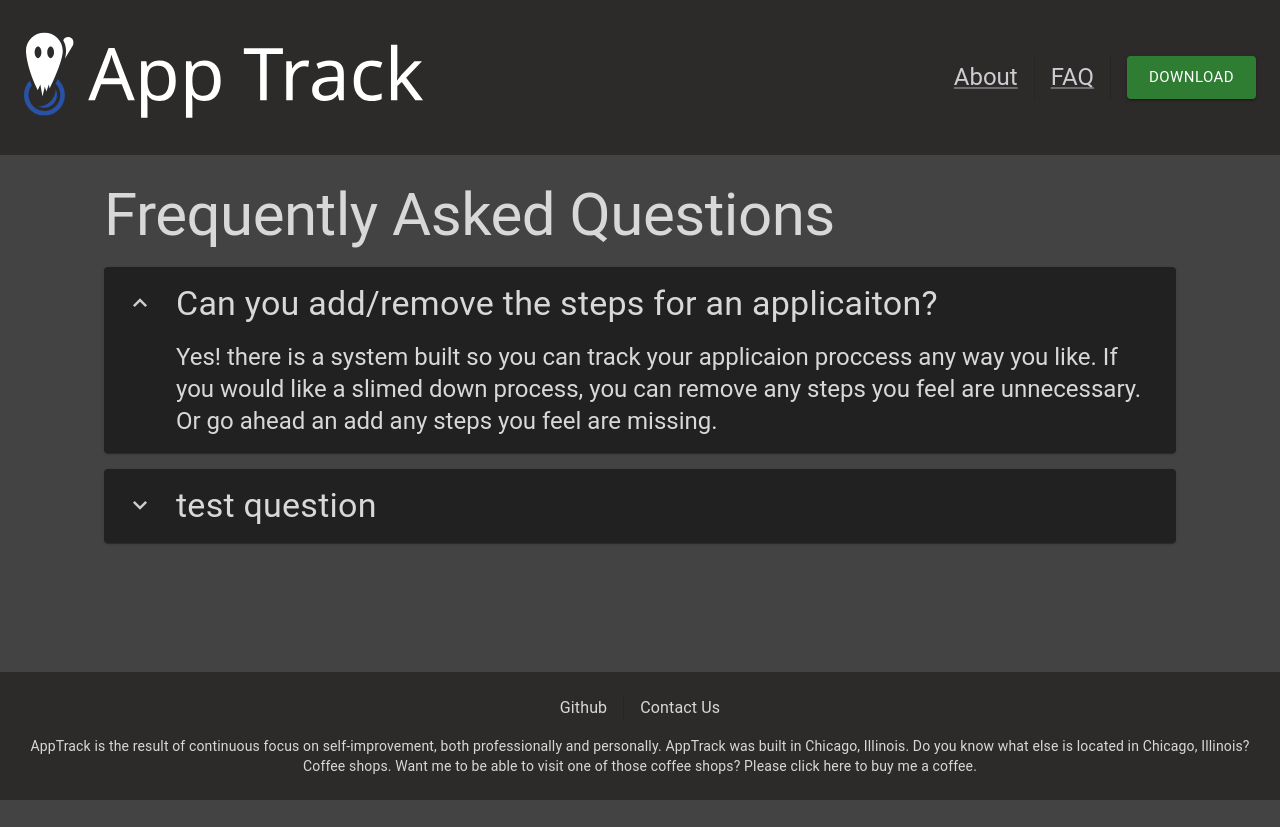
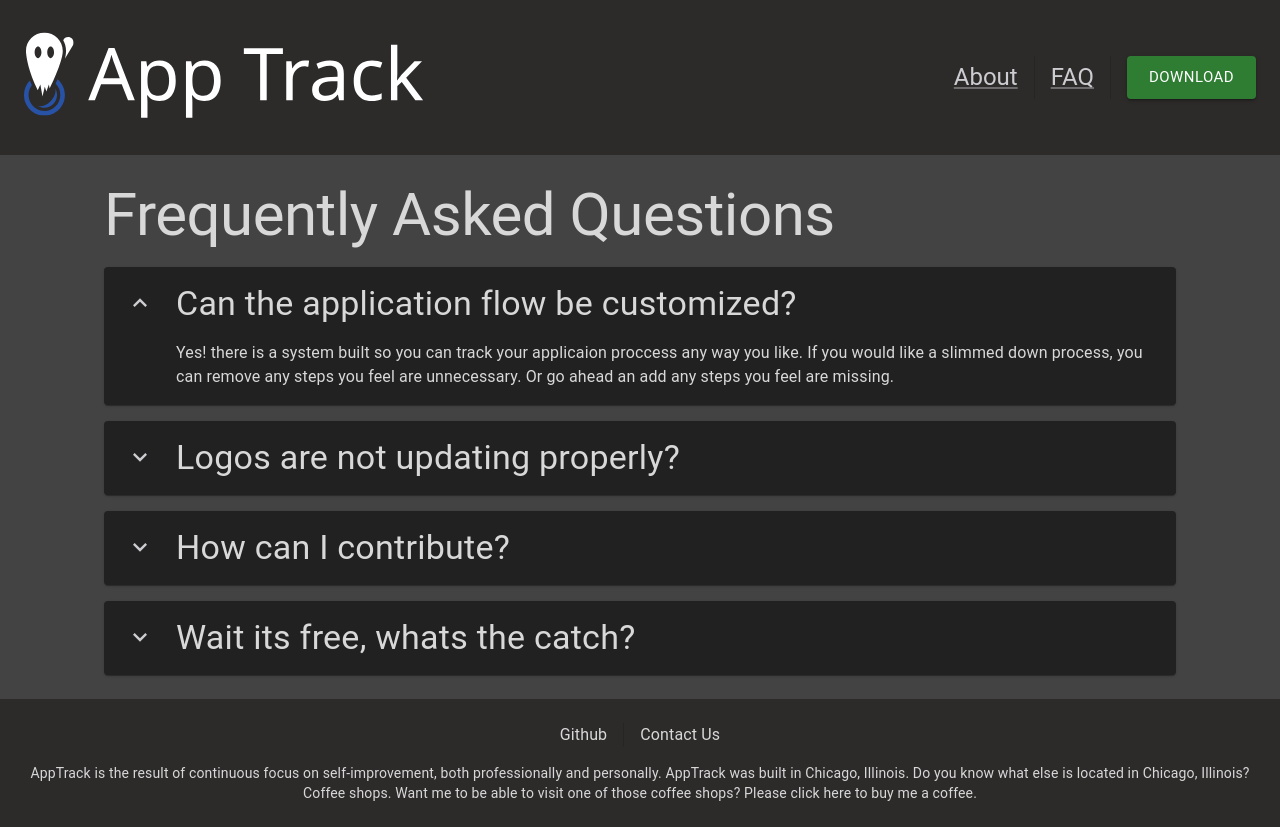
Before and after one commit to Caffeine-Driven-Development-LLC/GetAppTrack, a Next.js app: page /FAQ in a window 1280 px wide. Both pictures are taken after a click on the button 140 px from the left and 303 px from the top of the page. Before the commit the page ends 800 px from the top, so only its background shows below. Built offline with nearby package versions, Linux system fonts and the light colour scheme; what @mui/material-nextjs would draw is missing.

Commit message:
faq is looking better

```diff
--- a/pages/FAQ.tsx
+++ b/pages/FAQ.tsx
@@ -1,5 +1,5 @@
 import Head from "next/head";
-import {Stack, Typography} from "@mui/material";
+import {Link, Stack, Typography} from "@mui/material";
 import FaqQuestionAndAnswer from "@/app/components/faq_question_and_answer";
 
 export default function FAQ() {
@@ -11,16 +11,37 @@ export default function FAQ() {
       </Head>
       <Stack spacing={2}>
         <Typography variant="h2">Frequently Asked Questions</Typography>
-        <FaqQuestionAndAnswer
-          question="Can you add/remove the steps for an applicaiton?"
-          answer="Yes! there is a system built so you can track your applicaion proccess any way you like.
-                    If you would like a slimed down process, you can remove any steps you feel are unnecessary. Or
-                    go ahead an add any steps you feel are missing."
-        />
-        <FaqQuestionAndAnswer
-          question="test question"
-          answer="test answer"
-        />
+        <FaqQuestionAndAnswer question="Can the application flow be customized?">
+          <Typography>Yes! there is a system built so you can track your applicaion proccess any way you like.
+            If you would like a slimmed down process, you can remove any steps you feel are unnecessary. Or
+            go ahead an add any steps you feel are missing.</Typography>
+        </FaqQuestionAndAnswer>
+        <FaqQuestionAndAnswer question="Logos are not updating properly?">
+          <Typography>
+            Try uploading a .png file.
+          </Typography>
+          <Typography>
+            This is a known issue, and I am working on it.
+          </Typography>
+        </FaqQuestionAndAnswer>
+        <FaqQuestionAndAnswer question="How can I contribute?">
+          <Typography>
+            The project is open sourced on <Link href="">github</Link> We would love for you to come help with either
+            bug reports or new features! Take a look at the contributing page to get started. {
+            // TODO Update this one the github page is setup
+          }
+          </Typography>
+        </FaqQuestionAndAnswer>
+        <FaqQuestionAndAnswer question="Wait its free, whats the catch?">
+          <Typography>
+            There is no catch, Your data is not shared with anyone, and there is no charge for the application. This
+            application was created as a side project and I cant in good conscience ask for payment or sell data from
+            this app to try and make a profit.
+          </Typography>
+          <Typography>
+            The code for this is open sourced so anyone can verify the privacy claims, or help contribute if they like.
+          </Typography>
+        </FaqQuestionAndAnswer>
       </Stack>
     </div>
   )
--- a/src/app/components/faq_question_and_answer.tsx
+++ b/src/app/components/faq_question_and_answer.tsx
@@ -5,7 +5,7 @@ import {IconButton, Paper, Stack, Typography} from "@mui/material";
 import ExpandMoreIcon from '@mui/icons-material/ExpandMore';
 import ExpandLessIcon from '@mui/icons-material/ExpandLess';
 
-export default function FaqQuestionAndAnswer({question, answer}) {
+export default function FaqQuestionAndAnswer({question, children}: { question: string, children: React.ReactNode }) {
   const [isExpanded, setIsExpanded] = React.useState(false);
 
   const chevronIcon = () => {
@@ -51,13 +51,7 @@ export default function FaqQuestionAndAnswer({question, answer}) {
           >
             {question}
           </Typography>
-          {isExpanded &&
-              <Typography
-                  variant="h5"
-              >
-                {answer}
-              </Typography>
-          }
+          {isExpanded && children}
         </Stack>
       </Stack>
     </Paper>
```
